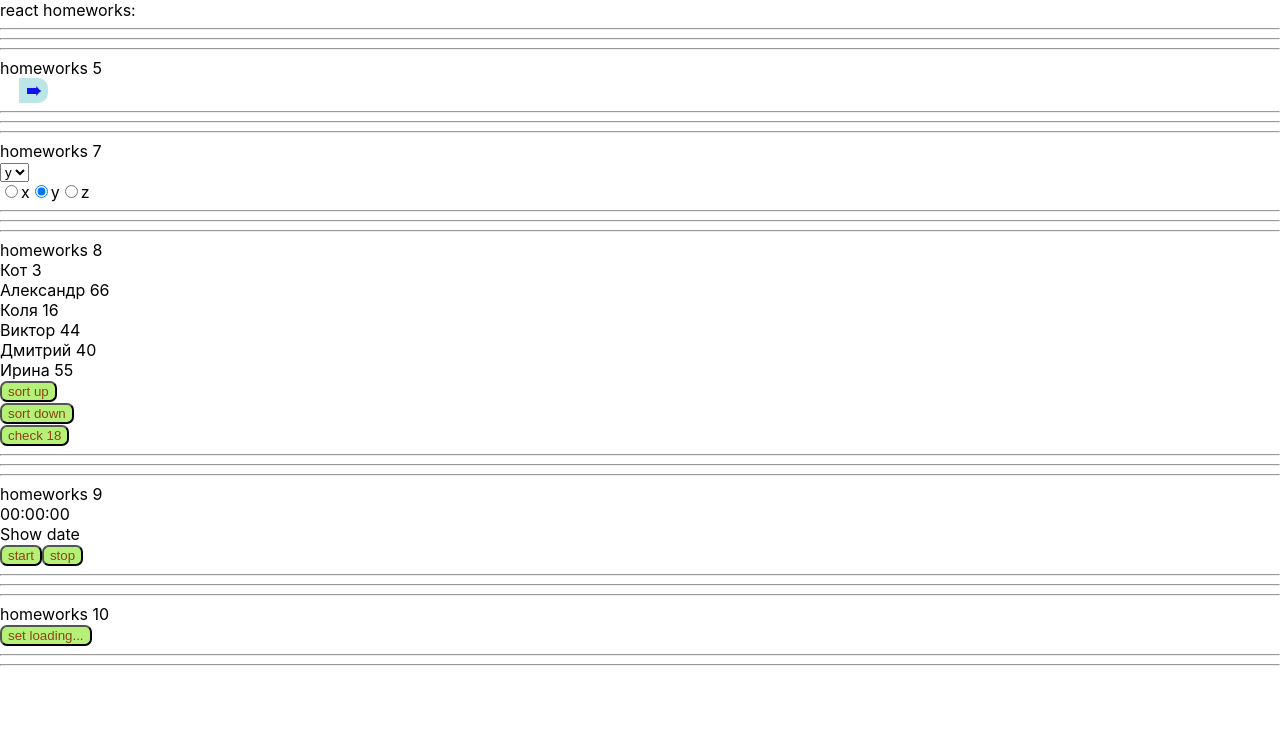
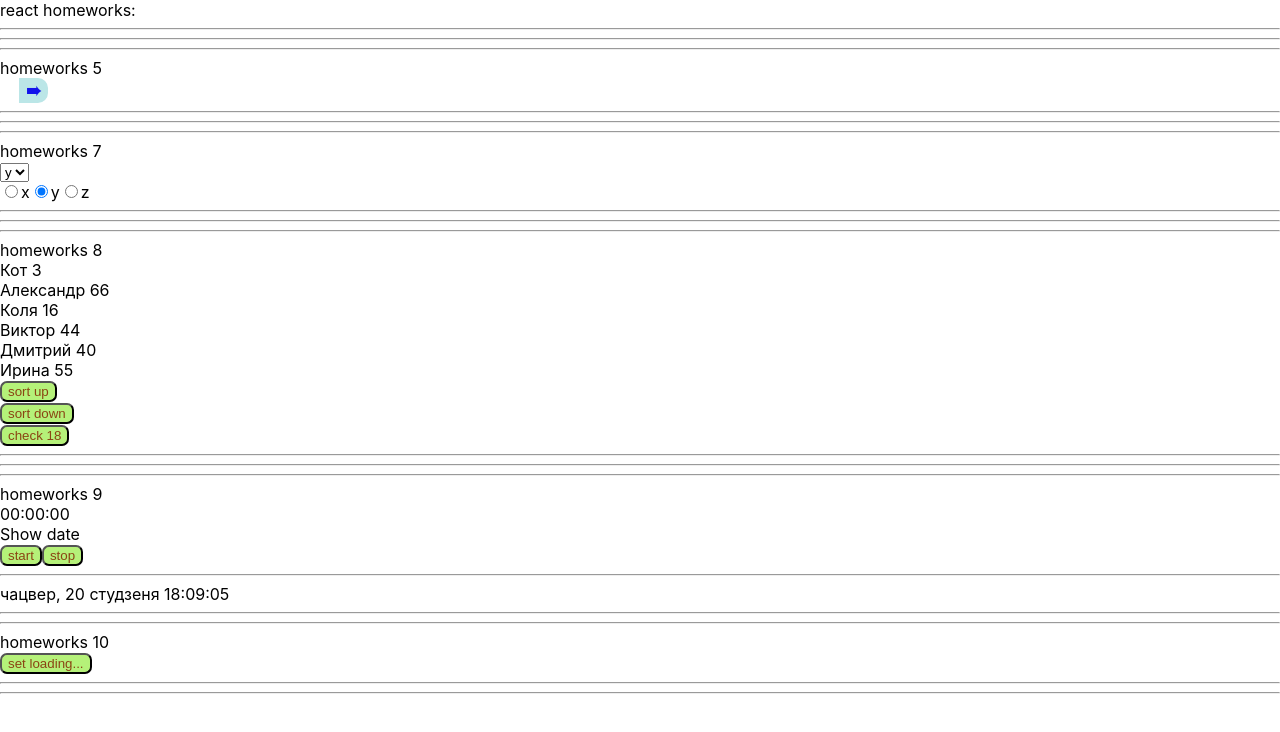
Before and after one commit to Pavel-SS/homework, a React (Create React App) app: page /#/junior in a window 1280 px wide. Shown: the top 732 px of the page. Built offline with nearby package versions, Linux system fonts and the light colour scheme.

Commit message:
Update AlternativeClock.tsx

```diff
--- a/src/p2-homeworks/h9/AlternativeClock.tsx
+++ b/src/p2-homeworks/h9/AlternativeClock.tsx
@@ -1,11 +1,38 @@
-import React from 'react'
+
+// import moment, { Moment } from 'moment'
+import { format, parse } from 'date-fns'
+import set from 'date-fns/set'
+import React, {useState} from 'react'
+import { ru, be } from 'date-fns/locale'
+
 
 function AlternativeClock() {
+    // const [dates, setDates] = useState <Moment> ()
+
+    // window.setInterval(() => {setDates(moment())}, 1000)
+    // const d = dates?.format('LTS');
+
+    // return (
+    //     <div>
+    //         { d }
+    //     </div>
+    // )
 
 
+//     const digitalClock = document.querySelector(".digital-clock");
+// const tick = () => {
+//   const now = new Date();
+//   const HMS = dateFns.format(now, "hh : mm : ss A");
+//   const DMY = dateFns.format(now, "dddd, MMMM Do, YYYY");
+//   const clock = `<span class="time">${HMS}</span><span>${DMY}</span>`;
+//   digitalClock.innerHTML = clock;
+// };
+const [dates, setDates] = useState<Date>()
+const result = format(new Date(),'eeee, dd MMMM HH:mm:ss',{locale: be})
+window.setInterval(()=>{setDates(new Date())}, 1000);
     return (
         <div>
-
+            {result}
         </div>
     )
 }
```
